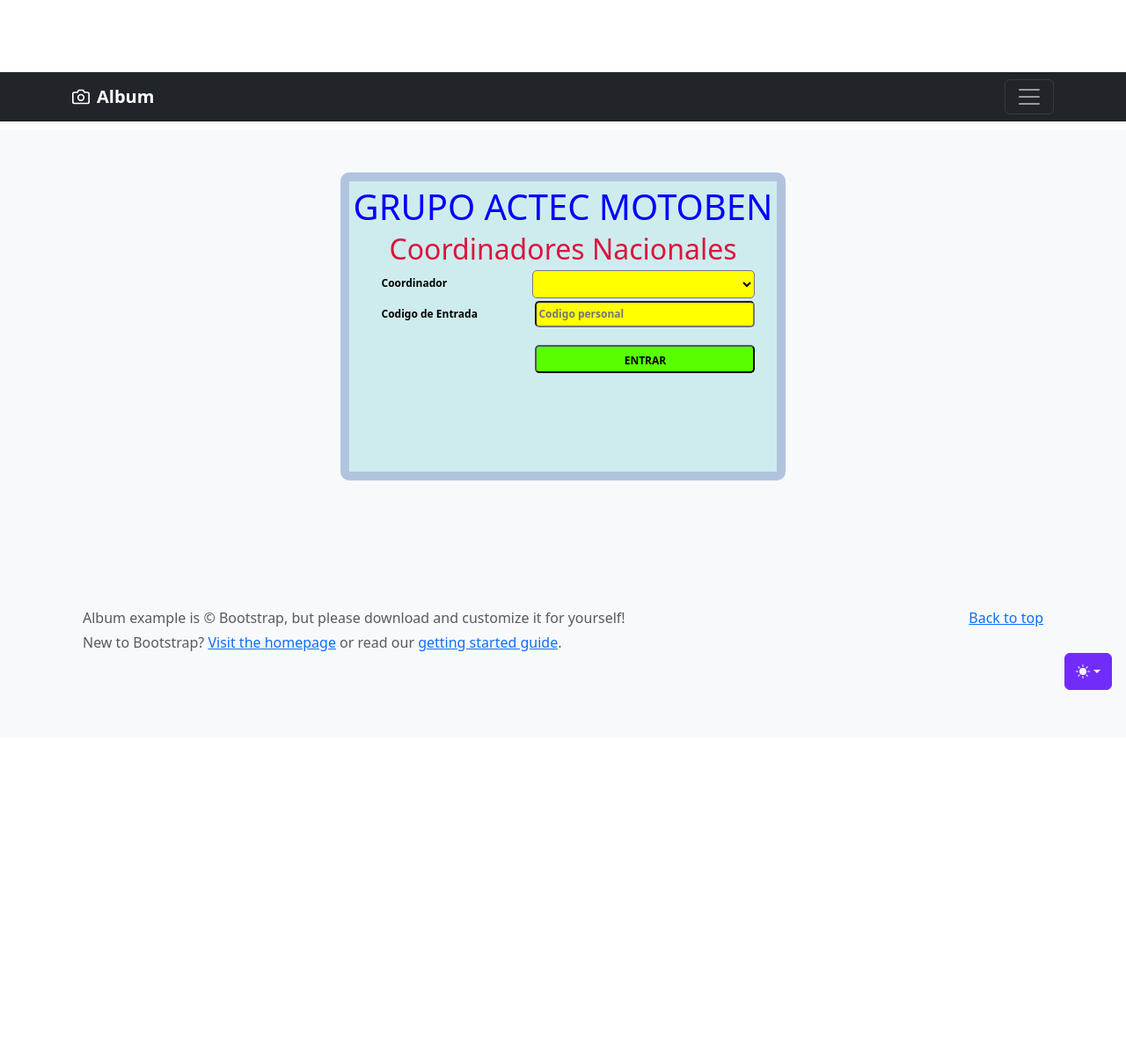
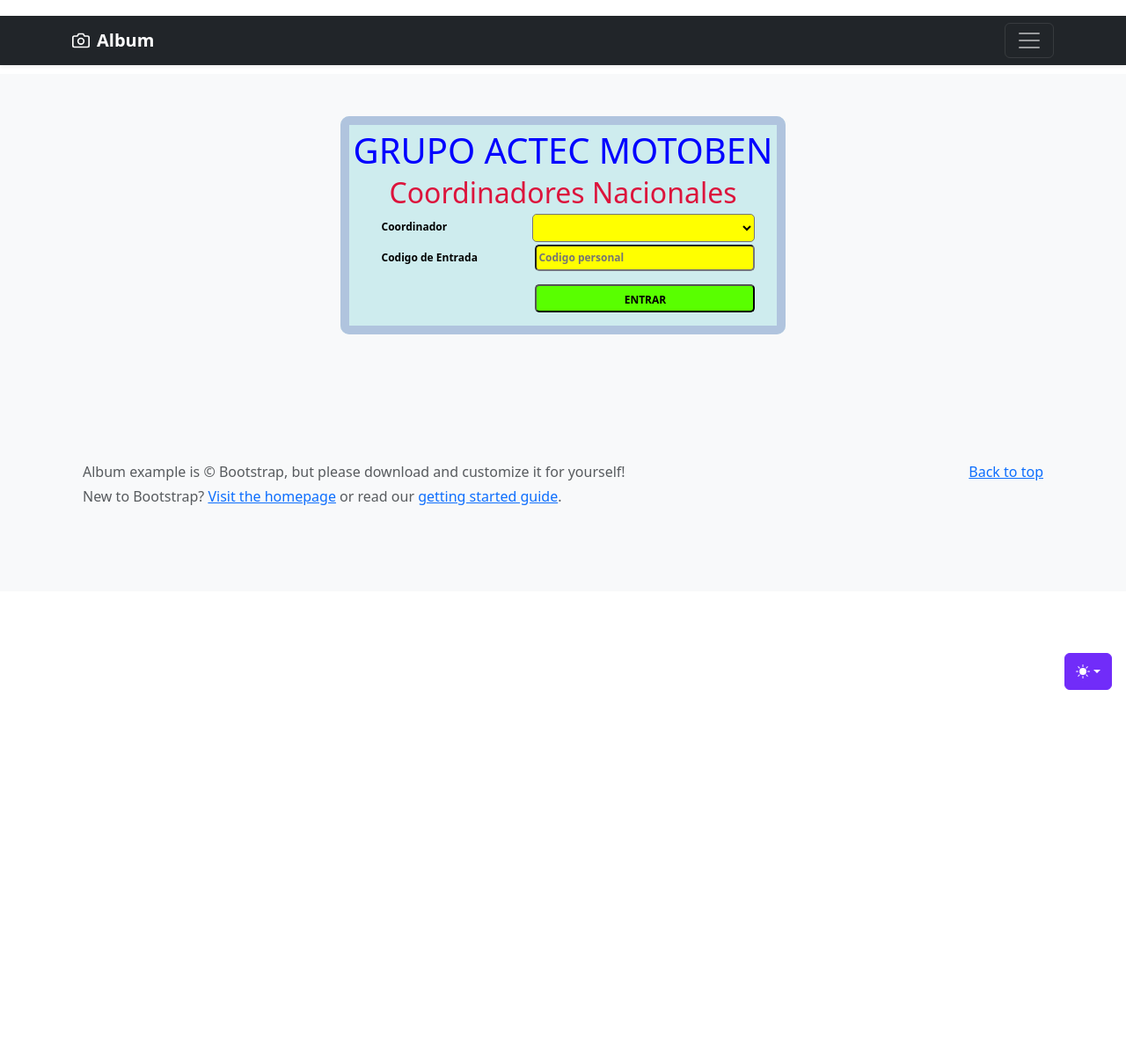
Before and after one commit to juancarotejeda/gerencia, a Flask app: page / in a window 1280 px wide. Shown: the whole page at 88% size. Run offline with Flask 3, Linux system fonts and the light colour scheme; data that the repository does not hold is empty; some libraries are stand-ins or nearby versions.

Commit message:
7/12/2024-3

```diff
--- a/app.py
+++ b/app.py
@@ -272,10 +272,6 @@
         cur.close()
         return render_template('index_distrito.html',paradas=paradas,informacion=informacion,cabecera=cabecera,fecha=fecha,miembros=miembros,diario=diario,cuotas_hist=cuotas_hist)
 
-@app.route("/canal")
-def canal():
-    return render_template('canal_motoben.html')
-
 
 
 if __name__ == "__main__":
--- a/static/css/navbar-fixed.css
+++ b/static/css/navbar-fixed.css
@@ -1,8 +1,7 @@
 /* Show it is fixed to the top */
 body {
   min-height: 75rem;
-  padding-top: 4.5rem;
-
+  padding-top: 0.5rem;
 }
 
 .bd-placeholder-img {
@@ -12,8 +11,6 @@
   -moz-user-select: none;
   user-select: none;
 }
-
-
 
 
 .b-example-divider {
@@ -93,6 +90,7 @@
   margin-left: 100px;
   transition: all 300ms ease;
 }
+
 .bt-regresar label:hover{
   background-color: #ff9e03;
 }
@@ -129,9 +127,8 @@
   border:solid 10px LightSteelBlue inset;
   margin-top: 10px;
   margin-bottom: 10px;
+}
 
-
-}
 .publicidad-m img{
   width: 100px;
   height: 100px;
@@ -195,7 +192,6 @@
 .btn-bd-primary {
   --bd-violet-bg: #712cf9;
   --bd-violet-rgb: 112.520718, 44.062154, 249.437846;
-
   --bs-btn-font-weight: 600;
   --bs-btn-color: var(--bs-white);
   --bs-btn-bg: var(--bd-violet-bg);
@@ -334,11 +330,9 @@
       font-size: 12px;
       padding: 5px;
       width: max-content;
-      height: 350px;
       border:solid 10px LightSteelBlue;
       border-radius: 10px;
       margin: 0px auto;
-      overflow: hidden;
       }
 
       .login-entrada fieldset{
@@ -403,8 +397,9 @@
     background: rgb(89, 255, 0);
     border-radius: 5px;
     float: right;
-    margin-top: 15px;
+    margin-top: 10px;
     margin-right: 20px;
+    margin-bottom: 10px;
     height: 32px;
     width: 250px;
     color: #000000;
```
